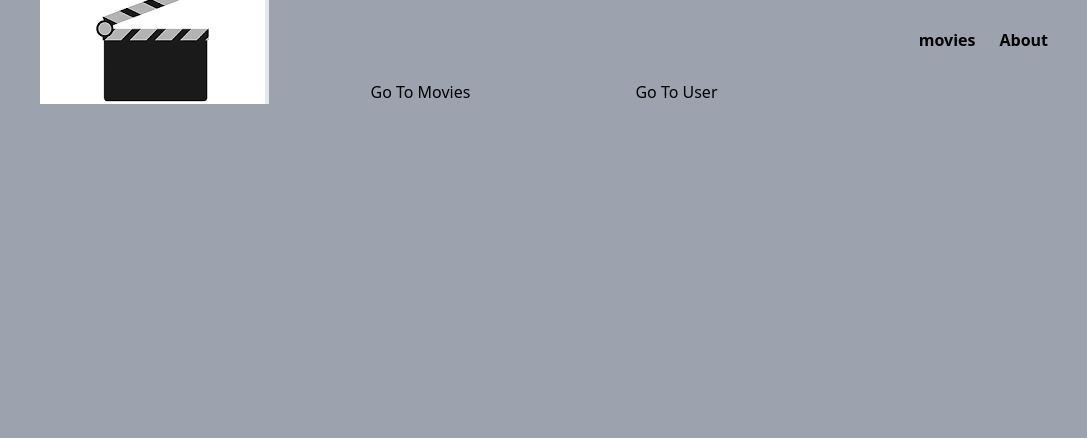
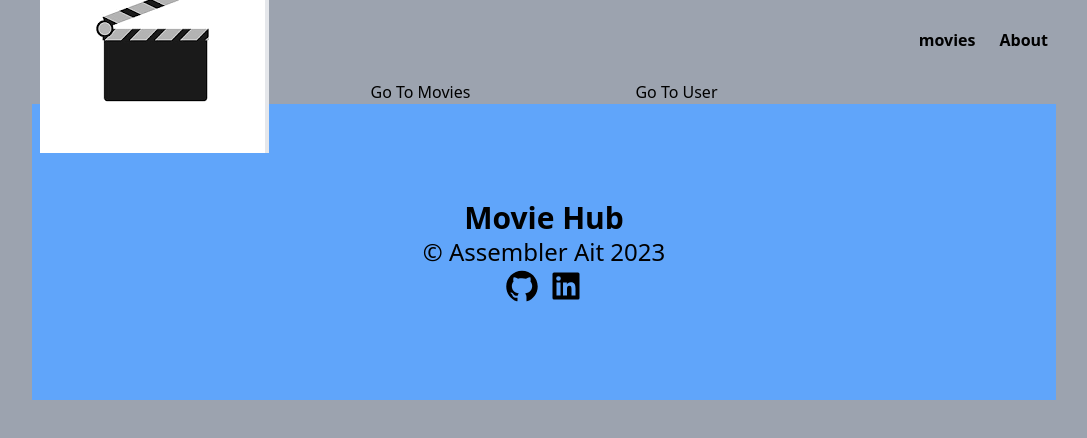
Before and after one commit to facundh23/MovieHubNextAssembler, a Next.js app: page / in a window 1280 px wide. Shown: the top 438 px of the page, without its empty margins (96-1183 px from the left). Built offline with nearby package versions, Linux system fonts and the light colour scheme.

Commit message:
Footer checked

```diff
--- a/app/layout.tsx
+++ b/app/layout.tsx
@@ -1,6 +1,7 @@
 import Navbar from '@/components/Navbar/Navbar'
 import './globals.css'
 import type { Metadata } from 'next'
+import Footer from '@/components/Footer/Footer'
 
 
 export const metadata: Metadata = {
@@ -19,6 +20,7 @@ export default function RootLayout({
         <div className='w-[90%] overflow-hidden mx-auto max-w-screen-lg'>
           <Navbar />
           {children}
+          <Footer />
         </div>
       </body>
     </html>
--- /dev/null
+++ b/app/movies/layout.tsx
@@ -0,0 +1,13 @@
+import React from 'react'
+
+type Props = {}
+
+function layout({ }: Props) {
+    return (
+        <div className='bg-red-500 h-screen'>
+            Layout
+        </div>
+    )
+}
+
+export default layout
--- a/app/user/layout.tsx
+++ b/app/user/layout.tsx
@@ -7,3 +7,4 @@ const UserLayout = ({ children }: Props) => {
         <div>{children}</div>
     )
 }
+export default UserLayout
--- a/components/Footer/Footer.tsx
+++ b/components/Footer/Footer.tsx
@@ -1,10 +1,32 @@
 'use client';
 
-
+import Link from "next/link";
+import { AiFillGithub } from 'react-icons/ai';
+import { BiLogoLinkedinSquare } from 'react-icons/bi'
 
 const Footer = () => {
     return (
-        <div>Footer</div>
+        <footer className="py-24 text-center  bg-blue-400 ">
+            <div className="flex flex-col">
+                <section>
+                    <h2 className='font-bold text-3xl'>Movie Hub</h2>
+                    <p className="text-2xl text-gray-color">&copy; Assembler Ait 2023</p>
+                </section>
+
+                <section>
+
+                    <div className='flex justify-center gap-2 text-black text-4xl'>
+                        <Link href="/https://github.com/facundh23">
+                            <i className='bx bxl-github bg-black'></i>
+                            <AiFillGithub />
+                        </Link>
+                        <Link href="/https://www.linkedin.com/in/facundo-herrera-fullstack-developer/">
+                            <BiLogoLinkedinSquare />
+                        </Link>
+                    </div>
+                </section>
+            </div>
+        </footer>
     )
 }
 
--- a/package.json
+++ b/package.json
@@ -7,6 +7,7 @@
     "react": "latest",
     "react-dom": "latest",
     "react-hook-form": "^7.46.2",
+    "react-icons": "^4.11.0",
     "sweetalert2": "^11.7.31"
   },
   "devDependencies": {
```
Also changed, not shown: 1 other file (tests, documents, lock files or other folders).
